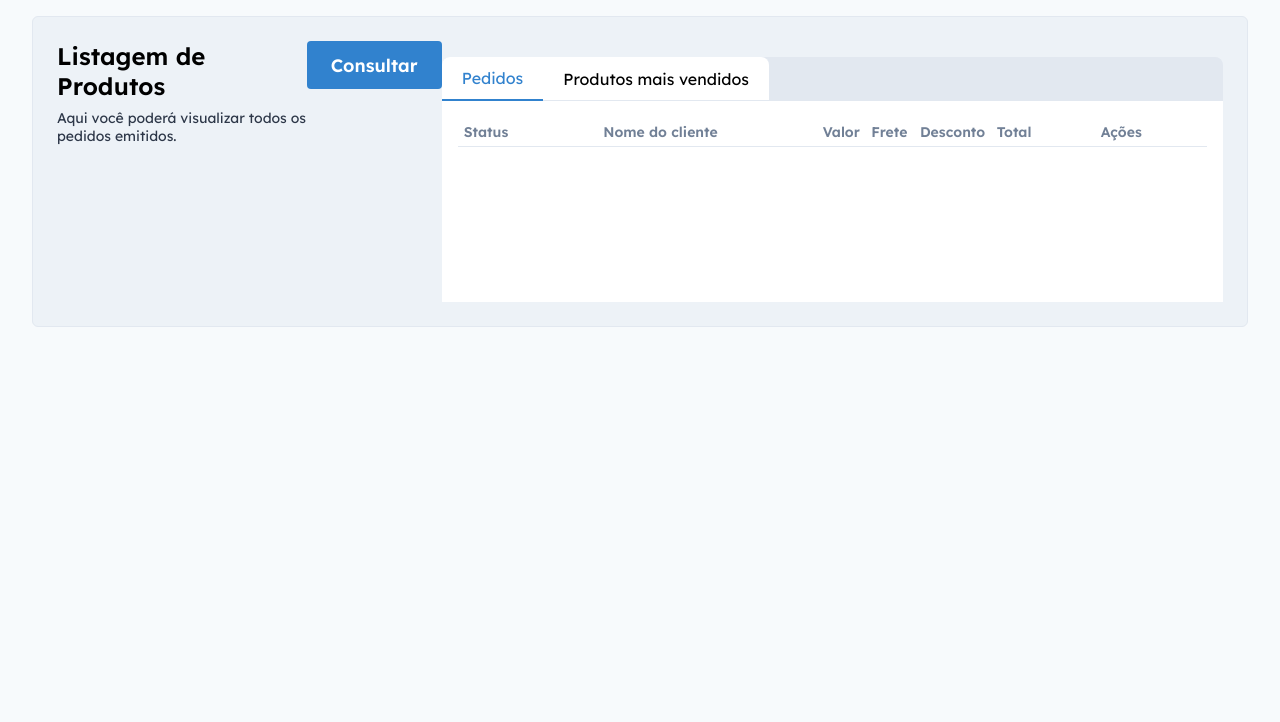
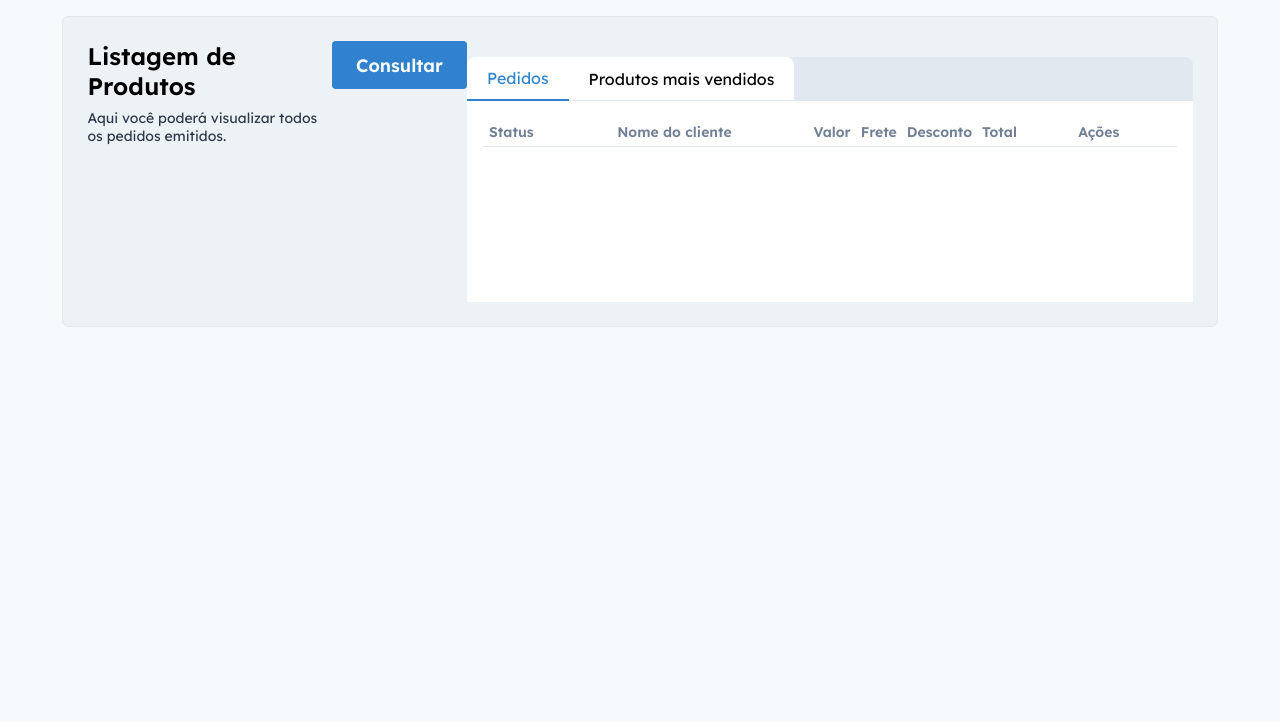
Before and after one commit to WillAngelis/sti3, a plain HTML site: page index.html in a window 1280 px wide. Shown: the part 78-800 px from the top of the page. Drawn offline with Linux system fonts and the light colour scheme; no server answers.

Commit message:
feat: :lipstick: modify height and width of page

```diff
--- a/style.css
+++ b/style.css
@@ -53,6 +53,8 @@
 }
 
 body {
+  overflow-x: hidden;
+  height: 100%;
   background-color: var(--gray-50);
   padding: 1.5rem 2rem;
 }
@@ -65,7 +67,7 @@ nav,
 }
 
 nav {
-  max-width: 1376px;
+  max-width: 95%;
   width: 100%;
   margin: 0 auto;
   justify-content: space-between;
@@ -87,7 +89,7 @@ nav {
 
 .list_container {
   width: 100%;
-  max-width: 1376px;
+  max-width: 95%;
   margin: 0 auto;
   background-color: var(--gray-100);
 
@@ -143,7 +145,7 @@ nav {
 .list_tabs {
   background-color: var(--gray-200);
   width: 100%;
-  max-width: 1328px;
+  max-width: 100%;
   border-radius: 8px;
   margin-top: 1rem;
 }
@@ -195,8 +197,9 @@ nav {
 /* Tabela */
 
 .table {
-  max-width: 1296px;
+  max-width: 100%;
   width: 100%;
+  margin: 0 auto;
   border: 1px solid var(--white);
   border-collapse: collapse;
   padding: 5px;
```
